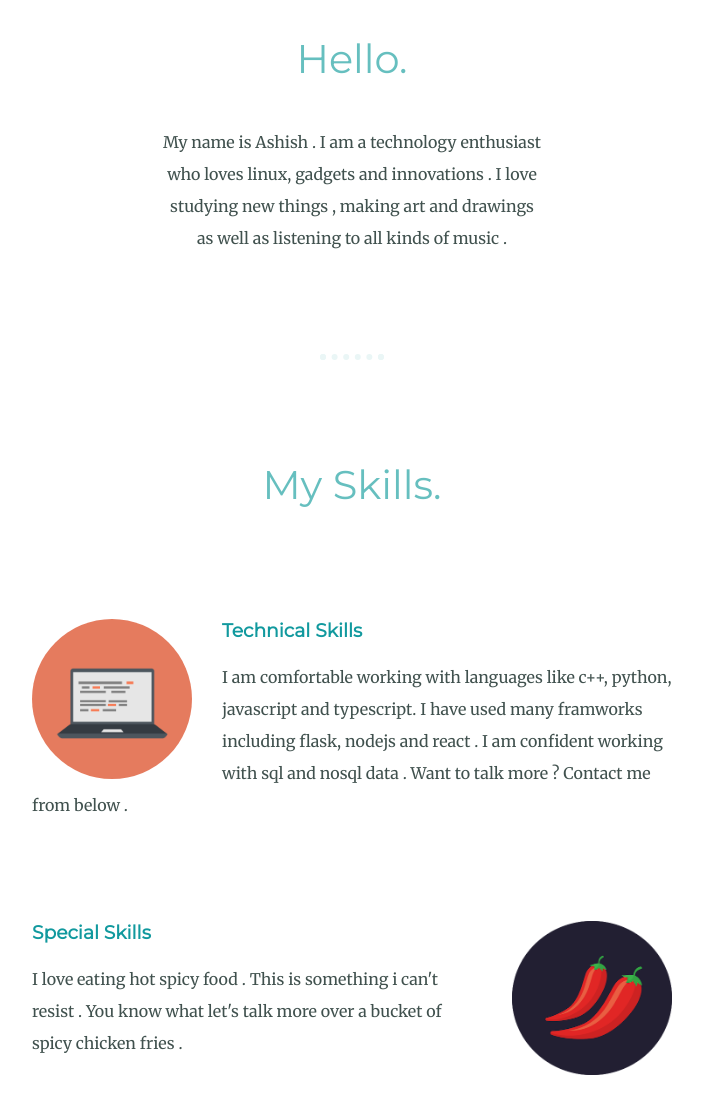
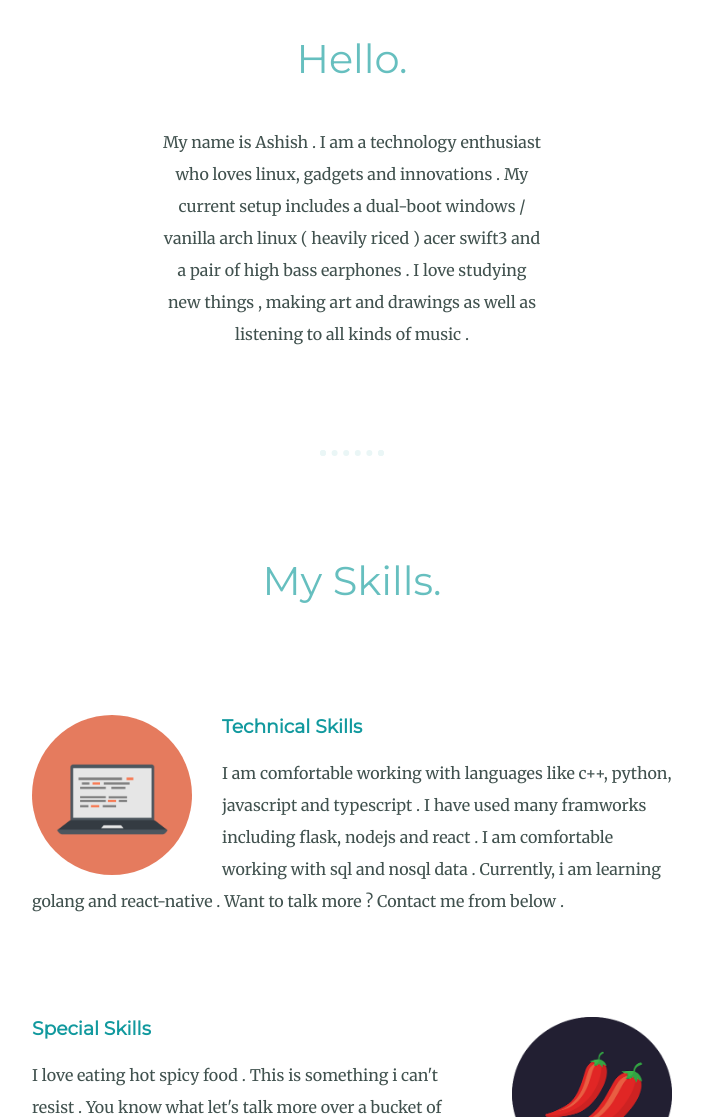
Before and after one commit to ashish-patwal/CV, a plain HTML site: page index.html in a window 1280 px wide. Shown: the part 1232-2349 px from the top of the page, without its empty margins (288-990 px from the left). Drawn offline with Linux system fonts and the light colour scheme.

Commit message:
Update index.html

```diff
--- a/index.html
+++ b/index.html
@@ -20,7 +20,7 @@
   <div class="profile">
     <img class="myself" src="images/kazama.jpeg" alt="kazama">
     <h2>Hello.</h2>
-    <p class="intro"> My name is Ashish . I am a technology enthusiast who loves linux, gadgets and innovations . I love studying new things , making art and drawings as well as listening to all kinds of music .</p>
+    <p class="intro"> My name is Ashish . I am a technology enthusiast who loves linux, gadgets and innovations . My current setup includes a dual-boot windows / vanilla arch linux ( heavily riced ) acer swift3 and a pair of high bass earphones . I love studying new things , making art and drawings as well as listening to all kinds of music .</p>
   </div>
   <hr>
   <div class="skills">
@@ -28,7 +28,7 @@
     <div class="skill-row">
       <img class="computer-img" src="images/computer.png" alt="computer">
       <h3>Technical Skills</h3>
-      <p>I am comfortable working with languages like c++, python, javascript and typescript. I have used many framworks including flask, nodejs and react . I am confident working with sql and nosql data . Want to talk more ? Contact me from below .</p>
+      <p>I am comfortable working with languages like c++, python, javascript and typescript . I have used many framworks including flask, nodejs and react . I am comfortable working with sql and nosql data . Currently, i am learning golang and react-native . Want to talk more ? Contact me from below .</p>
     </div>
     <div class="skill-row">
       <img class="chilli-img" src="images/chillies.png" alt="chillies">
```
